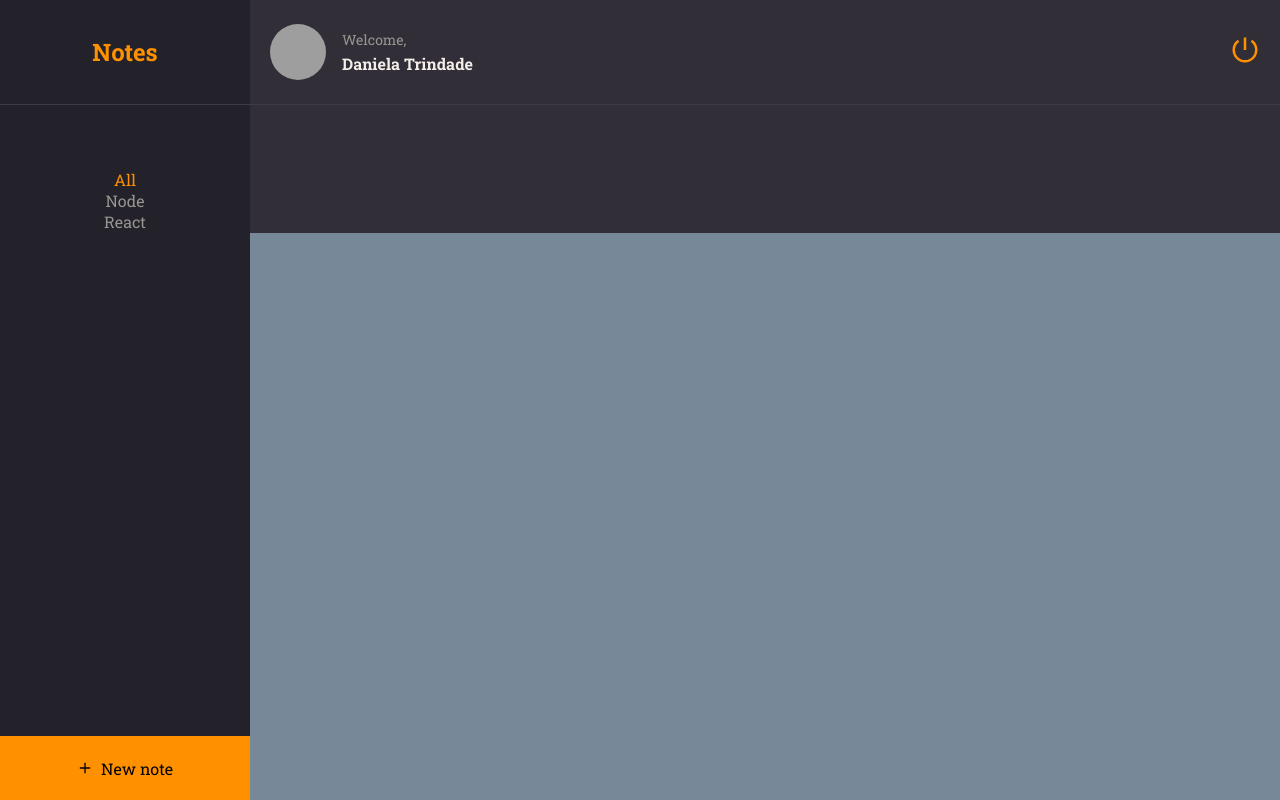
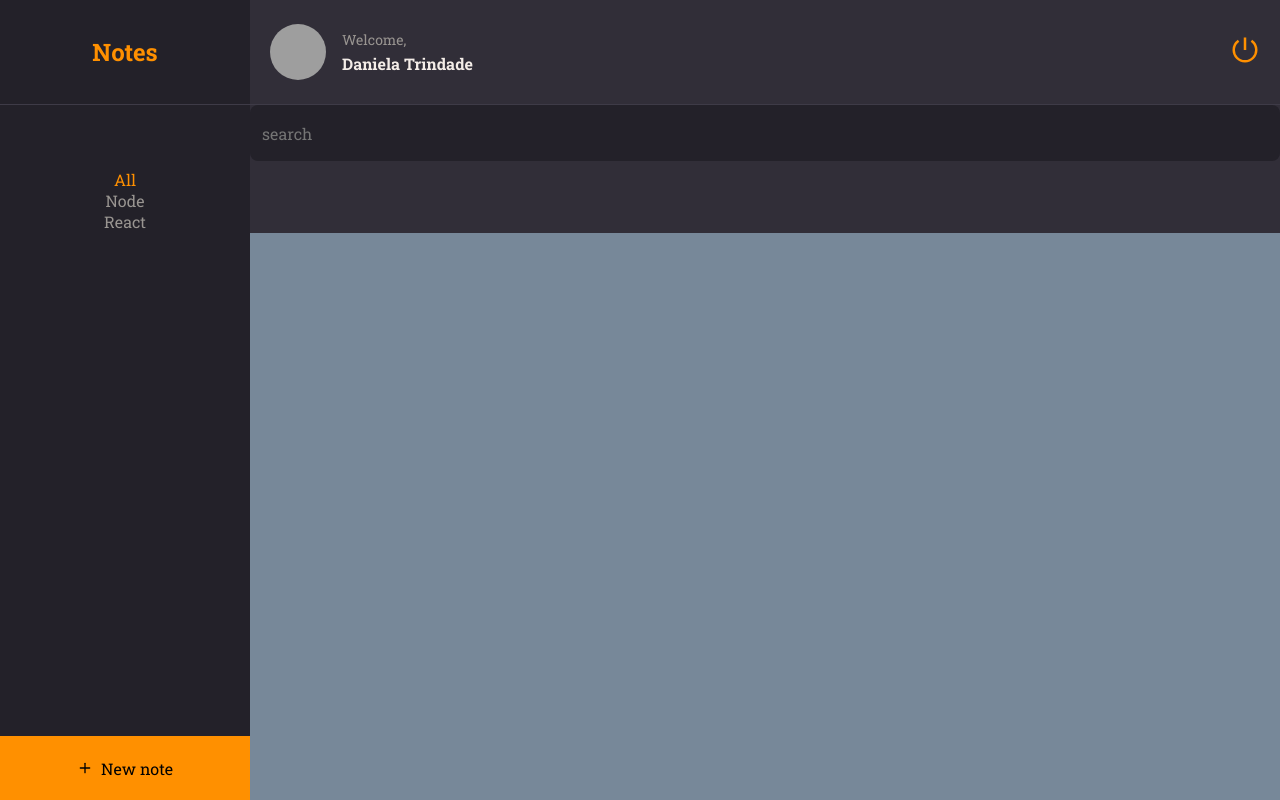
Before and after one commit to dadaniela/notes, a React (Vite) app: page / in a window 1280 px wide. Built offline with nearby package versions, Linux system fonts and the light colour scheme; grey boxes are pictures that could not be loaded.

Commit message:
input component

```diff
--- /dev/null
+++ b/src/components/Input/index.jsx
@@ -0,0 +1,10 @@
+import { Container } from "./styles";
+
+export function Input({icon: Icon, ...rest}){
+    return(
+        <Container>
+            {Icon && <Icon size={20} />}
+            <input {...rest} />
+        </Container>
+    );
+}
--- /dev/null
+++ b/src/components/Input/styles.js
@@ -0,0 +1,25 @@
+import styled from "styled-components";
+
+export const Container = styled.div`
+    width: 100%;
+    display: flex;
+    align-items: center;
+    background: ${({theme}) => theme.COLORS.BACKGROUND_900};
+    color: ${({theme}) => theme.COLORS.GRAY_300};
+    margin-bottom: 8px;
+    border-radius: 8px;
+    > input {
+        height: 56px;
+        width: 100%;
+        padding: 12px;
+        color: ${({theme}) => theme.COLORS.WHITE};
+        background: transparent;
+        border: 0;
+        &:placeholder {
+            color: ${({theme}) => theme.COLORS.GRAY_300};
+        }
+    }
+    > svg {
+        margin-left: 16px;
+    }
+`;
--- a/src/pages/Home/index.jsx
+++ b/src/pages/Home/index.jsx
@@ -1,6 +1,7 @@
 import { FiPlus } from "react-icons/fi";
 import { Container, Brand, Menu, Search, Content, NewNote } from "./styles";
 import { Header } from "../../components/Header";
+import { Input } from "../../components/Input";
 import { ButtonText } from "../../components/ButtonText";
 
 export function Home(){
@@ -15,7 +16,9 @@ export function Home(){
                 <li><ButtonText title="Node"/></li>
                 <li><ButtonText title="React"/></li>
             </Menu>
-            <Search></Search>
+            <Search>
+                <Input placeholder="search"/>
+            </Search>
             <Content></Content>
             <NewNote>
                 <FiPlus/>
```
